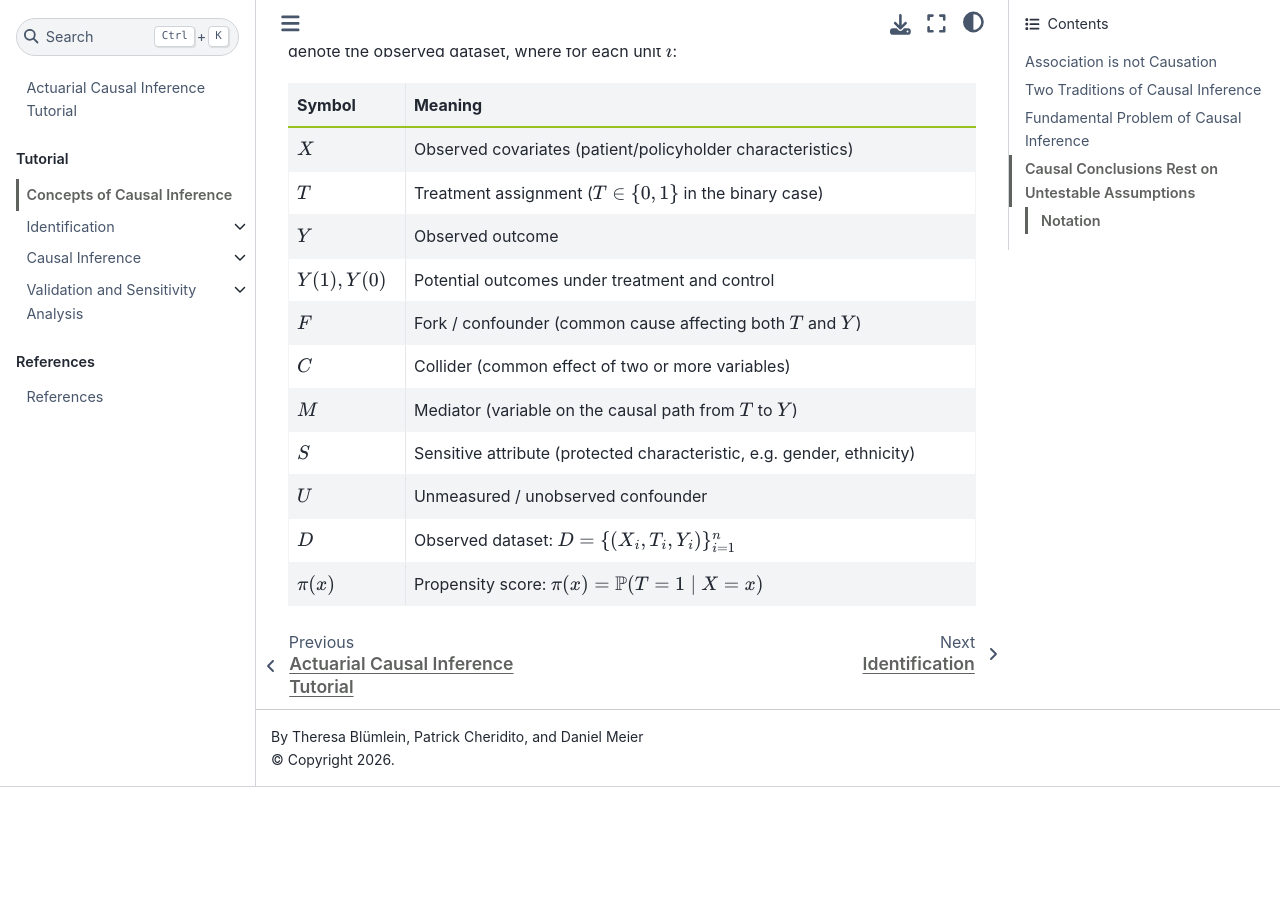
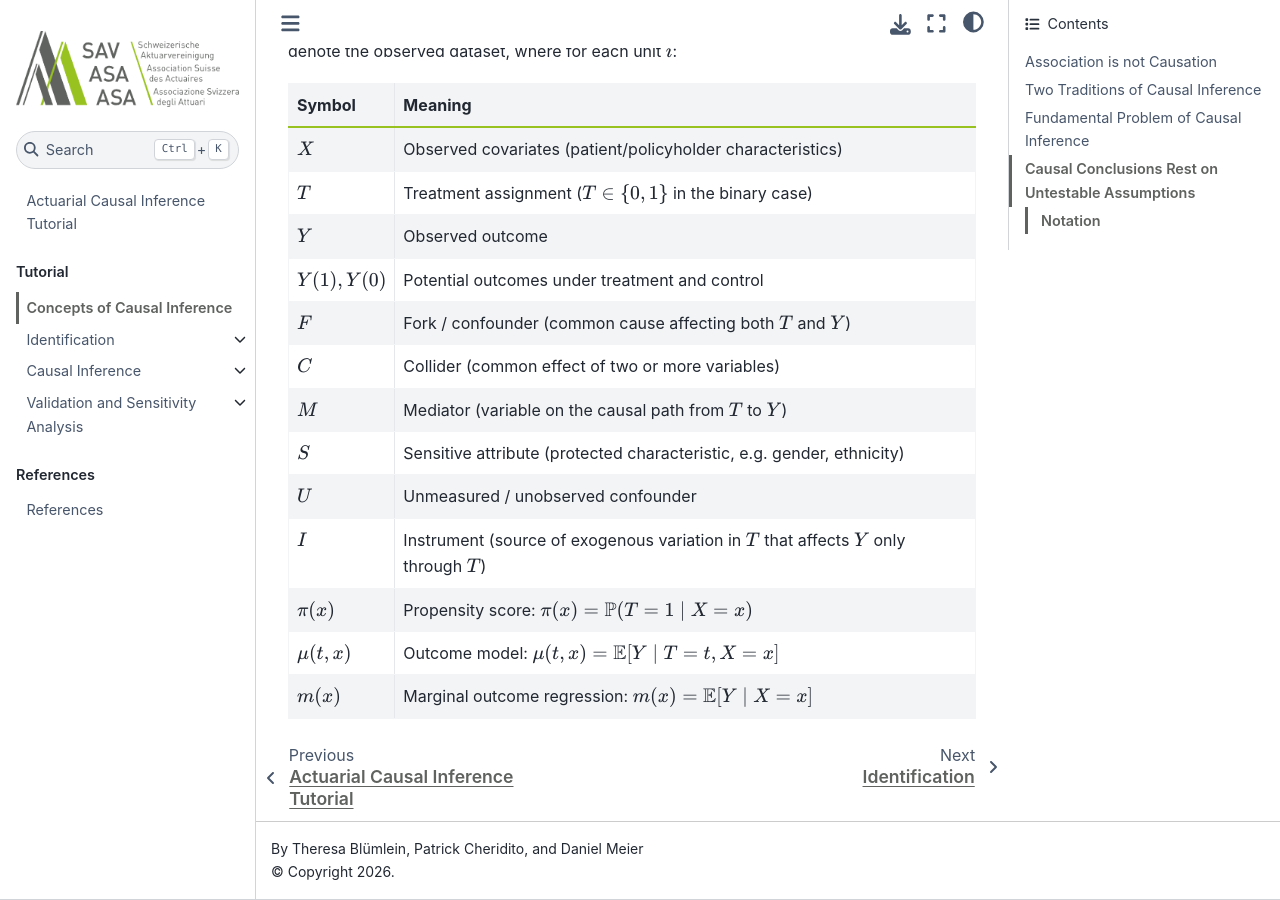
Before and after one commit to actuarial-data-science/ActuarialCausalInference, a Jupyter Book: the page built from tutorial/concepts.md, in a window 1280 px wide and 900 px high, scrolled down 6426 px. Built offline with Jupyter Book 1.0.4 settings and Sphinx 7.4.7 and the Sphinx Book theme 1.1.4, drawn with Linux system fonts in a browser that asks for light colours; pages that are not in the unit, such as notebooks, are missing from menus; comment, search, counter and statistics services are not loaded; before the commit the page ends 7213 px from its top, so only the background shows below that.

Commit message:
docs(notation): unify instrument, collider, outcome-model symbols
- Instrument: use I everywhere (was Z in inference LATE and methods.md), matching
  the figures and the IV/quasi-experimental chapters.
- Collider: use C everywhere; rename the K node to C in dsep Example 3 prose and
  in dsep_example3.svg, consistent with the three-structures table.
- Outcome model: reserve mu(t,x)=E[Y|T=t,X=x] for the outcome model and m(x)=E[Y|X]
  for the marginal regression; fix the DML algorithm and R-learner nuisance and the
  direct_adjustment figure caption accordingly.
- Notation table: add I, mu(t,x) and m(x); drop the duplicate D row.

Addresses MM review C3 (mC3).

```diff
--- a/tutorial/concepts.md
+++ b/tutorial/concepts.md
@@ -135,5 +135,7 @@
 | $M$ | Mediator (variable on the causal path from $T$ to $Y$) |
 | $S$ | Sensitive attribute (protected characteristic, e.g. gender, ethnicity) |
 | $U$ | Unmeasured / unobserved confounder |
-| $D$ | Observed dataset: $D = \{(X_i, T_i, Y_i)\}_{i=1}^{n}$ |
+| $I$ | Instrument (source of exogenous variation in $T$ that affects $Y$ only through $T$) |
 | $\pi(x)$ | Propensity score: $\pi(x) = \mathbb{P}(T=1 \mid X=x)$ |
+| $\mu(t,x)$ | Outcome model: $\mu(t,x) = \mathbb{E}[Y \mid T=t, X=x]$ |
+| $m(x)$ | Marginal outcome regression: $m(x) = \mathbb{E}[Y \mid X=x]$ |
```
Also changed, not shown: tutorial/direct_adjustment.md (+3 -3 lines), tutorial/graphical_models.md (+5 -5 lines), tutorial/heterogeneous_effects.md (+2 -2 lines), tutorial/inference.md (+2 -2 lines), tutorial/methods.md (+1 -1 lines), tutorial/figs/dsep_example3.svg.
